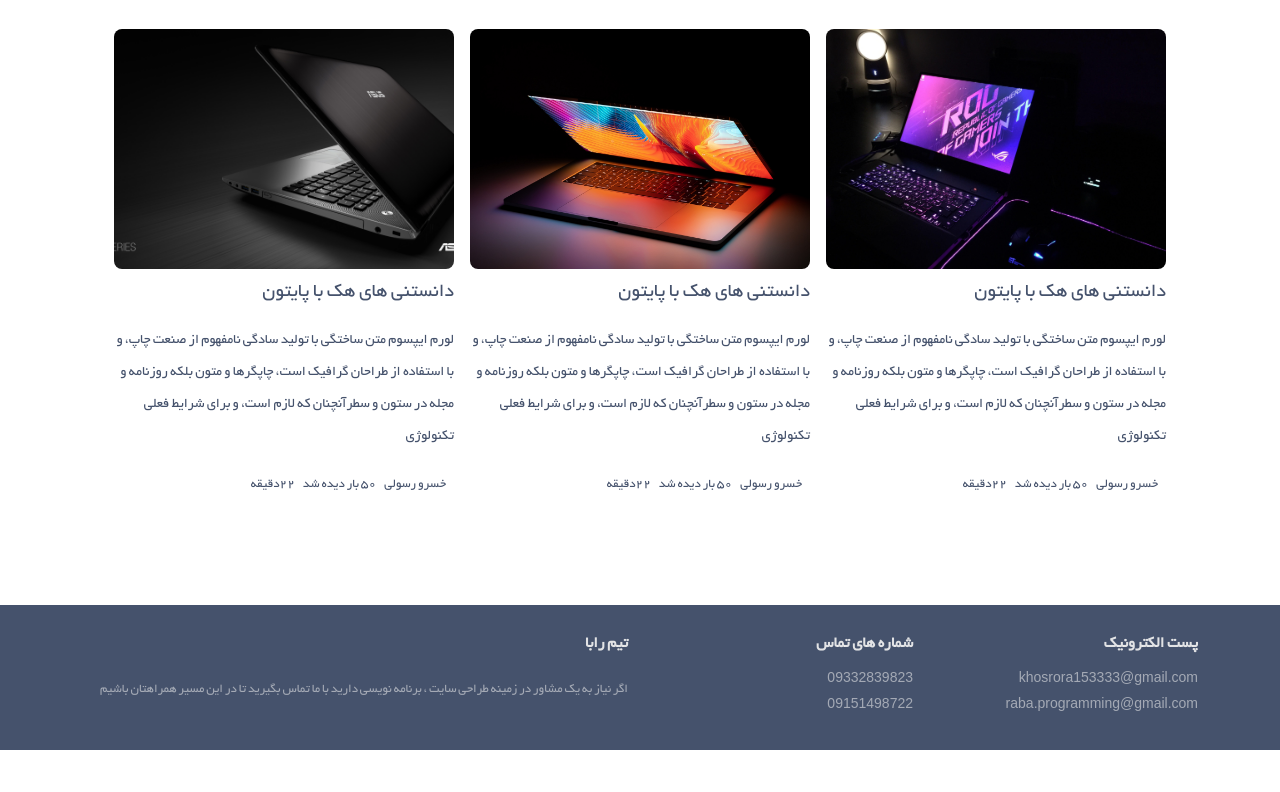
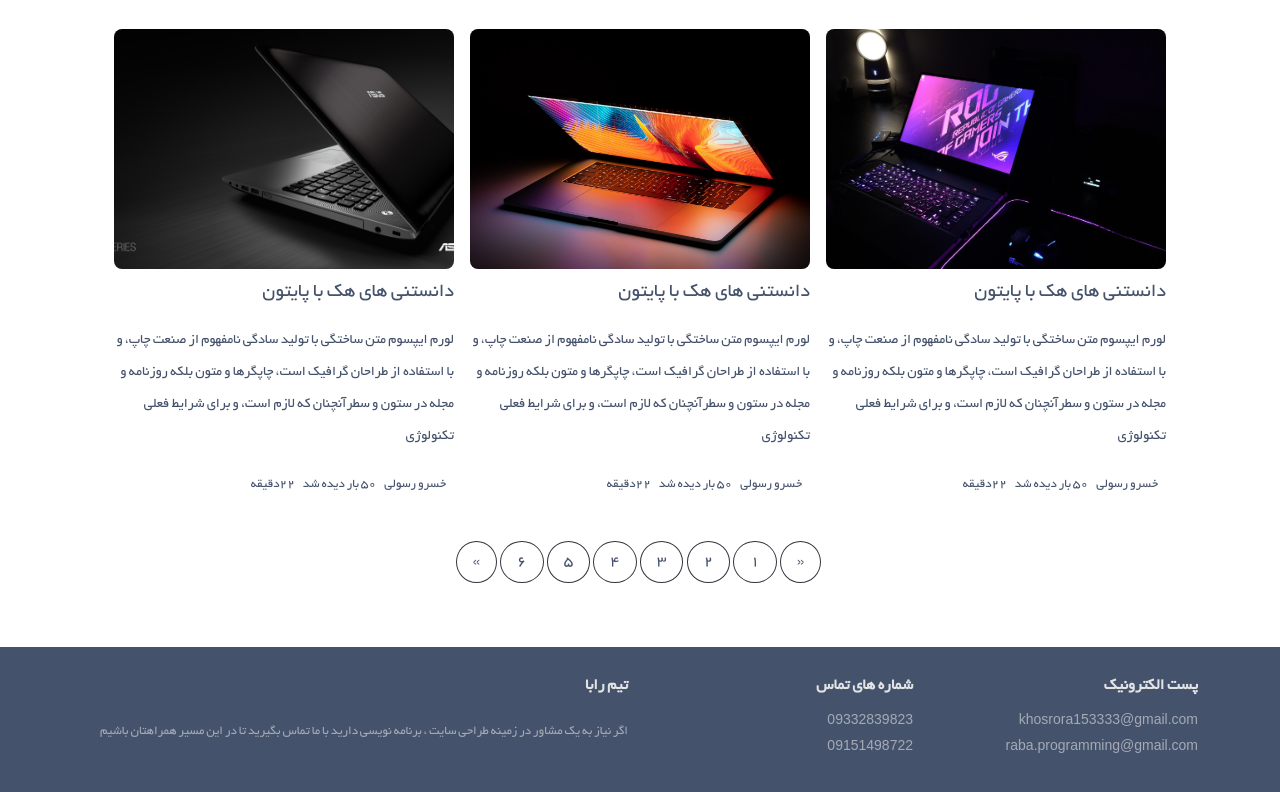
Before and after one commit to khosrora/raba, a plain HTML site: page blogs.html in a window 1280 px wide. Shown: the part 1279-2071 px from the top of the page. Before the commit the page ends 2029 px from the top, so only its background shows below. Drawn offline with nearby package versions, Linux system fonts and the light colour scheme.

Commit message:
blog && blogs ==>  DONE !!!

```diff
--- a/blogs.html
+++ b/blogs.html
@@ -364,6 +364,18 @@
                 </a>
             </div>
         </div>
+        <!-- ! paginate -->
+        <div class="pagination">
+            <a href="#">&laquo;</a>
+            <a class="" href="#">1</a>
+            <a class="" href="#">2</a>
+            <a class="" href="#">3</a>
+            <a class="" href="#">4</a>
+            <a class="" href="#">5</a>
+            <a class="" href="#">6</a>
+            <a href="#">&raquo;</a>
+        </div>
+        <!-- ! paginate -->
     </div>
     <!-- body blogs -->
 
@@ -397,7 +409,6 @@
                                 این مسیر همراهتان باشیم
                             </p>
                         </div>
-
                     </div>
                 </div>
             </footer>
--- a/public/css/style.css
+++ b/public/css/style.css
@@ -473,3 +473,24 @@ body {
 /* !  <!-- newlist-blog  --> */
 
 /* blog page */
+
+/* paginate */
+
+.pagination {
+    display: inline-block;
+    width: 100%;
+    display: flex;
+    justify-content: center;
+    align-items: center;
+}
+
+.pagination a {
+    color: black;
+    padding: 8px 16px;
+    text-decoration: none;
+    border: 1px solid #35353f;
+    border-radius: 50%;
+    margin-right: .2rem;
+}
+
+/* paginate */
```
